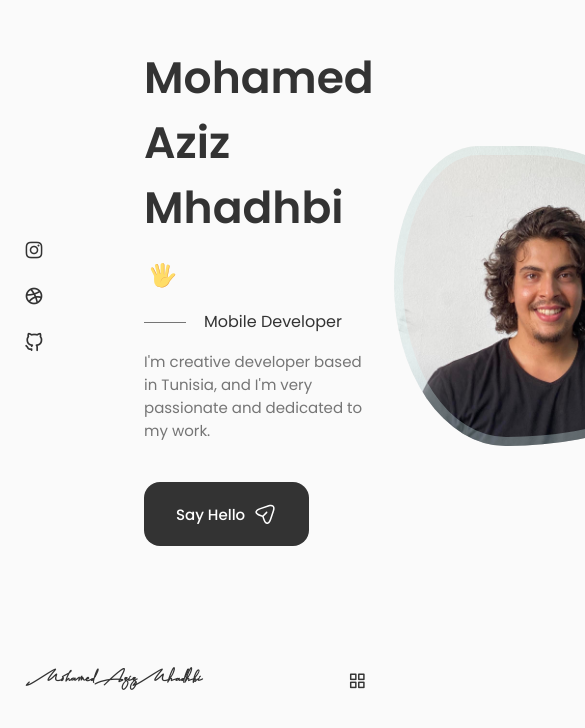
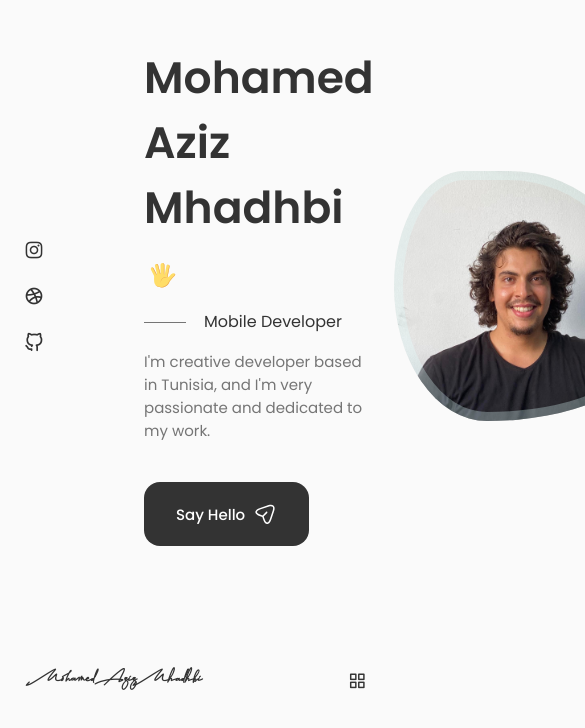
Before and after one commit to Mohamed-Aziz-Mhadhbi/mohamed-aziz-mhadhbi.github.io, a React (Create React App) app: page / in a window 390 px wide. Shown: the part 139-867 px from the top of the page, 585 px wide, since content can reach past the window. Built offline with nearby package versions, Linux system fonts and the light colour scheme.

Commit message:
large screen home_img

```diff
--- a/src/components/home/home.css
+++ b/src/components/home/home.css
@@ -143,6 +143,10 @@
         margin-bottom: var(--mb-2-5);
     }
 
+    .home__img {
+        width: 250px;
+        height: 250px;
+    }
   }
 
   /* For medium devices */
```
